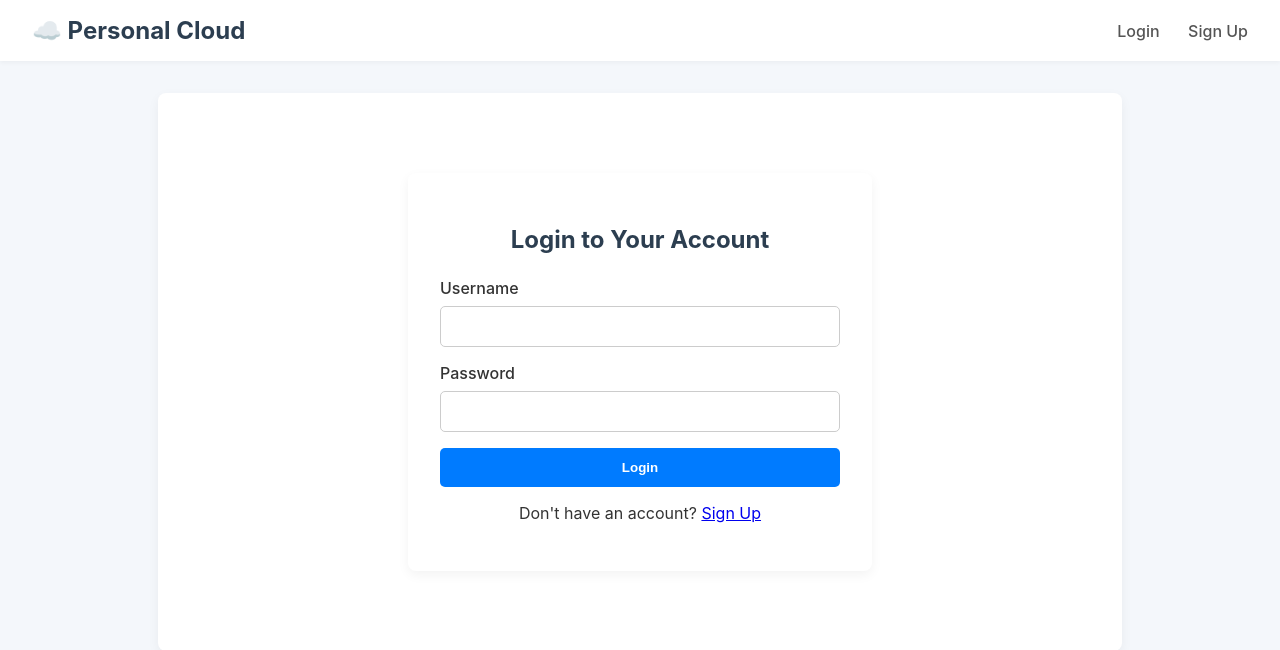
After one commit to jmanish45/personal-cloud-flask, a Flask app: page /login in a window 1280 px wide. The commit adds this page. Shown: the top 650 px of the page. Run offline with Flask 3, Linux system fonts and the light colour scheme.

Commit message:
third day progress

```diff
--- a/app.py
+++ b/app.py
@@ -1,85 +1,151 @@
 from flask import Flask, render_template, request, redirect, url_for, send_from_directory, flash
-import os
-# --- NEW IMPORTS ---
-# For database and user management
 from flask_sqlalchemy import SQLAlchemy
 from flask_login import LoginManager, UserMixin, login_user, logout_user, login_required, current_user
 from werkzeug.security import generate_password_hash, check_password_hash
+import os
 
 app = Flask(__name__)
 
-# --- NEW CONFIGURATIONS ---
-# This is required by Flask to use the flashing system securely.
-app.secret_key = 'a_super_secret_key_12345'
-# Configure the database (SQLite)
+# --- CONFIGURATION ---
+# Secret key for session management and flashing messages
+app.config['SECRET_KEY'] = 'a-very-secret-key-that-you-should-change'
+# Database configuration
 app.config['SQLALCHEMY_DATABASE_URI'] = 'sqlite:///database.db'
 app.config['SQLALCHEMY_TRACK_MODIFICATIONS'] = False
+# Directory for uploaded files
+UPLOAD_FOLDER = 'uploads'
+app.config['UPLOAD_FOLDER'] = UPLOAD_FOLDER
 
-# --- INITIALIZE EXTENSIONS ---
+if not os.path.exists(UPLOAD_FOLDER):
+    os.makedirs(UPLOAD_FOLDER)
+
+# --- DATABASE & LOGIN MANAGER SETUP ---
 db = SQLAlchemy(app)
 login_manager = LoginManager()
 login_manager.init_app(app)
-# If a user tries to access a page that requires login, redirect them here
-login_manager.login_view = 'login'
+login_manager.login_view = 'login' # Redirect to login page if user is not authenticated
 
-
-# --- NEW DATABASE MODEL ---
-# This class defines the 'User' table in our database.
-# UserMixin provides default implementations for methods that Flask-Login expects user objects to have.
+# --- DATABASE MODEL ---
 class User(UserMixin, db.Model):
     id = db.Column(db.Integer, primary_key=True)
     username = db.Column(db.String(150), unique=True, nullable=False)
     password = db.Column(db.String(150), nullable=False)
 
-
 # --- FLASK-LOGIN USER LOADER ---
-# This function is used by Flask-Login to reload the user object from the user ID stored in the session.
 @login_manager.user_loader
 def load_user(user_id):
     return User.query.get(int(user_id))
 
+# --- AUTHENTICATION ROUTES ---
+@app.route('/signup', methods=['GET', 'POST'])
+def signup():
+    if request.method == 'POST':
+        username = request.form.get('username')
+        password = request.form.get('password')
 
-# --- EXISTING CODE (UNCHANGED FOR NOW) ---
-UPLOAD_FOLDER = 'uploads'
-if not os.path.exists(UPLOAD_FOLDER):
-    os.makedirs(UPLOAD_FOLDER)
-app.config['UPLOAD_FOLDER'] = UPLOAD_FOLDER
+        # Check if username already exists
+        user = User.query.filter_by(username=username).first()
+        if user:
+            flash('Username already exists. Please choose another one.', 'error')
+            return redirect(url_for('signup'))
 
+        # Create new user with hashed password
+        new_user = User(
+            username=username,
+            password=generate_password_hash(password, method='pbkdf2:sha256')
+        )
+        db.session.add(new_user)
+        db.session.commit()
+
+        flash('Account created successfully! Please log in.', 'success')
+        return redirect(url_for('login'))
+    return render_template('signup.html')
+
+@app.route('/login', methods=['GET', 'POST'])
+def login():
+    if request.method == 'POST':
+        username = request.form.get('username')
+        password = request.form.get('password')
+        user = User.query.filter_by(username=username).first()
+
+        # Case 1: User does not exist
+        if not user:
+            flash('Username not found. Please check your spelling or sign up.', 'error')
+            return redirect(url_for('login'))
+
+        # Case 2: User exists, but password is incorrect
+        if not check_password_hash(user.password, password):
+            flash('Incorrect password. Please try again.', 'error')
+            return redirect(url_for('login'))
+
+        # Case 3: Success - Log the user in
+        login_user(user)
+        return redirect(url_for('index'))
+    return render_template('login.html')
+
+@app.route('/logout')
+@login_required
+def logout():
+    logout_user()
+    return redirect(url_for('login'))
+
+# --- CORE APPLICATION ROUTES ---
 @app.route('/')
+@login_required
 def index():
-    files = os.listdir(app.config['UPLOAD_FOLDER'])
+    # Create user-specific folder if it doesn't exist
+    user_folder = os.path.join(app.config['UPLOAD_FOLDER'], str(current_user.id))
+    if not os.path.exists(user_folder):
+        os.makedirs(user_folder)
+
+    # List files only from the current user's folder
+    files = os.listdir(user_folder)
     return render_template('index.html', files=files)
 
 @app.route('/upload', methods=['POST'])
+@login_required
 def upload_file():
     if 'file' not in request.files:
-        flash('No file part in the request.')
+        flash('No file part', 'error')
         return redirect(url_for('index'))
     file = request.files['file']
     if file.filename == '':
-        flash('No file selected. Please choose a file to upload.')
+        flash('No selected file', 'error')
         return redirect(url_for('index'))
 
-    file.save(os.path.join(app.config['UPLOAD_FOLDER'], file.filename))
-    flash(f"File '{file.filename}' uploaded successfully!")
+    # Define the path to the user's specific upload folder
+    user_folder = os.path.join(app.config['UPLOAD_FOLDER'], str(current_user.id))
+    if not os.path.exists(user_folder):
+        os.makedirs(user_folder)
+
+    file.save(os.path.join(user_folder, file.filename))
+    flash(f"File '{file.filename}' uploaded successfully!", 'success')
     return redirect(url_for('index'))
 
 @app.route('/uploads/<filename>')
+@login_required
 def uploaded_file(filename):
-    return send_from_directory(app.config['UPLOAD_FOLDER'], filename)
+    # Serve files from the current user's folder
+    user_folder = os.path.join(app.config['UPLOAD_FOLDER'], str(current_user.id))
+    return send_from_directory(user_folder, filename)
 
 @app.route("/delete/<filename>", methods=["POST"])
+@login_required
 def delete_file(filename):
-    file_path = os.path.join(app.config["UPLOAD_FOLDER"], filename)
+    # Define the path to the file in the user's specific folder
+    user_folder = os.path.join(app.config['UPLOAD_FOLDER'], str(current_user.id))
+    file_path = os.path.join(user_folder, filename)
+
     if os.path.exists(file_path):
         os.remove(file_path)
-        flash(f"File '{filename}' was successfully deleted.")
+        flash(f"File '{filename}' was successfully deleted.", 'success')
+    else:
+        flash('Error: File not found.', 'error')
     return redirect(url_for("index"))
 
 
 if __name__ == '__main__':
-    # --- NEW: CREATE DATABASE TABLES ---
-    # This checks if the database file exists and creates the tables if it doesn't.
+    # Create the database and tables if they don't exist
     with app.app_context():
         db.create_all()
     app.run(debug=True)
--- a/static/style.css
+++ b/static/style.css
@@ -4,111 +4,155 @@ body {
     background-color: #f4f7fb;
     color: #333;
     margin: 0;
-    padding: 20px;
-    display: flex;
-    justify-content: center;
-    align-items: flex-start;
-    min-height: 100vh;
+    padding: 0;
 }
 
-/* Main container for centering content */
 .container {
-    width: 100%;
-    max-width: 800px;
+    max-width: 900px;
+    margin: 2rem auto;
+    padding: 2rem;
+    background-color: #ffffff;
+    border-radius: 8px;
+    box-shadow: 0 4px 12px rgba(0, 0, 0, 0.05);
 }
 
-/* Card style for grouping content */
-.card {
+/* Navbar */
+.navbar {
     background-color: #ffffff;
-    border-radius: 8px;
-    box-shadow: 0 4px 12px rgba(0, 0, 0, 0.08);
-    padding: 25px 30px;
-    margin-bottom: 20px;
+    padding: 1rem 2rem;
+    display: flex;
+    justify-content: space-between;
+    align-items: center;
+    box-shadow: 0 2px 4px rgba(0,0,0,0.04);
+}
+.nav-brand {
+    font-size: 1.5rem;
+    font-weight: bold;
+    color: #2c3e50;
+    text-decoration: none;
+}
+.nav-links a {
+    color: #555;
+    text-decoration: none;
+    margin-left: 1.5rem;
+    font-weight: 500;
+}
+.nav-links a:hover {
+    color: #007bff;
+}
+.nav-user {
+    margin-right: 1.5rem;
+    color: #333;
+    font-weight: 500;
 }
 
-h1, h2 {
-    color: #2c3e50;
-    margin-top: 0;
-    border-bottom: 2px solid #ecf0f1;
-    padding-bottom: 10px;
+
+/* Alerts and Flash Messages */
+.alert {
+    padding: 1rem;
+    margin-bottom: 1rem;
+    border-radius: 5px;
+    color: #fff;
+    text-align: center;
+}
+.alert-success {
+    background-color: #28a745;
+}
+.alert-error {
+    background-color: #dc3545;
 }
 
-/* Styling for the file list */
+/* Authentication Forms (Login/Signup) */
+.auth-container {
+    max-width: 400px;
+    margin: 3rem auto;
+    padding: 2rem;
+    background-color: #fff;
+    border-radius: 8px;
+    box-shadow: 0 4px 12px rgba(0, 0, 0, 0.05);
+}
+.auth-container h2 {
+    text-align: center;
+    color: #2c3e50;
+    margin-bottom: 1.5rem;
+}
+.auth-form .form-group {
+    margin-bottom: 1rem;
+}
+.auth-form label {
+    display: block;
+    margin-bottom: 0.5rem;
+    font-weight: 500;
+}
+.auth-form input {
+    width: 100%;
+    padding: 0.75rem;
+    border: 1px solid #ccc;
+    border-radius: 5px;
+    box-sizing: border-box; /* Important for padding */
+}
+.auth-switch {
+    text-align: center;
+    margin-top: 1rem;
+}
+
+/* Buttons */
+.btn {
+    display: inline-block;
+    padding: 0.75rem 1.5rem;
+    border: none;
+    border-radius: 5px;
+    background-color: #007bff;
+    color: white;
+    font-weight: bold;
+    cursor: pointer;
+    text-align: center;
+}
+.btn:hover {
+    background-color: #0056b3;
+}
+.btn-primary {
+    width: 100%;
+}
+.btn-delete {
+    padding: 0.3rem 0.8rem;
+    background-color: #dc3545;
+    color: white;
+    border: none;
+    border-radius: 5px;
+    cursor: pointer;
+}
+.btn-delete:hover {
+    background-color: #c82333;
+}
+
+/* File Upload and List */
+.upload-section, .file-list-section {
+    margin-bottom: 2rem;
+}
+.file-input {
+    margin-right: 1rem;
+}
 .file-list {
     list-style: none;
     padding: 0;
 }
-
-.file-item, .file-item-empty {
+.file-item {
     display: flex;
     justify-content: space-between;
     align-items: center;
-    padding: 12px 15px;
-    border-radius: 6px;
-    transition: background-color 0.2s ease;
+    padding: 0.75rem;
+    border: 1px solid #eee;
+    border-radius: 5px;
+    margin-bottom: 0.5rem;
 }
-
-.file-item:nth-child(odd) {
-    background-color: #fdfdfd;
-}
-
-.file-item:hover {
-    background-color: #ecf0f1;
-}
-
 .file-item a {
-    color: #3498db;
     text-decoration: none;
+    color: #007bff;
     font-weight: 500;
 }
-
-/* General Button Styles */
-.btn {
-    background-color: #3498db;
-    color: white;
-    border: none;
-    padding: 10px 15px;
-    border-radius: 5px;
-    cursor: pointer;
-    font-size: 14px;
-    font-weight: bold;
-    transition: background-color 0.2s ease;
+.no-files {
+    color: #777;
+    text-align: center;
+    padding: 1rem;
 }
-
-.btn:hover {
-    background-color: #2980b9;
-}
-
-/* Specific style for the delete button */
-.btn-delete {
-    background-color: #e74c3c;
-}
-
-.btn-delete:hover {
-    background-color: #c0392b;
-}
-
-/* Styling for the upload form */
-.upload-form {
-    display: flex;
-    gap: 10px;
-    align-items: center;
-}
-
-.file-input {
-    flex-grow: 1;
-}
-
-/* Flash Messages Styling */
-.flash-messages {
-    margin-bottom: 20px;
-}
-
-.flash-message {
-    padding: 15px;
-    background-color: #2ecc71; /* Green for success */
-    color: white;
-    border-radius: 6px;
-    text-align: center;
-    margin: 0 0 10px 0;
-}
--- /dev/null
+++ b/templates/layout.html
@@ -0,0 +1,36 @@
+<!DOCTYPE html>
+<html lang="en">
+<head>
+    <meta charset="UTF-8">
+    <meta name="viewport" content="width=device-width, initial-scale=1.0">
+    <title>Personal Cloud Storage</title>
+    <link rel="stylesheet" href="{{ url_for('static', filename='style.css') }}">
+</head>
+<body>
+    <nav class="navbar">
+        <a href="{{ url_for('index') }}" class="nav-brand">☁️ Personal Cloud</a>
+        <div class="nav-links">
+            {% if current_user.is_authenticated %}
+                <span class="nav-user">Hello, {{ current_user.username }}</span>
+                <a href="{{ url_for('logout') }}">Logout</a>
+            {% else %}
+                <a href="{{ url_for('login') }}">Login</a>
+                <a href="{{ url_for('signup') }}">Sign Up</a>
+            {% endif %}
+        </div>
+    </nav>
+
+    <div class="container">
+        {% with messages = get_flashed_messages(with_categories=true) %}
+            {% if messages %}
+                {% for category, message in messages %}
+                    <div class="alert alert-{{ category }}">{{ message }}</div>
+                {% endfor %}
+            {% endif %}
+        {% endwith %}
+
+        {% block content %}{% endblock %}
+    </div>
+
+</body>
+</html>
--- /dev/null
+++ b/templates/login.html
@@ -0,0 +1,19 @@
+{% extends "layout.html" %}
+
+{% block content %}
+<div class="auth-container">
+    <h2>Login to Your Account</h2>
+    <form method="POST" action="{{ url_for('login') }}" class="auth-form">
+        <div class="form-group">
+            <label for="username">Username</label>
+            <input type="text" id="username" name="username" required>
+        </div>
+        <div class="form-group">
+            <label for="password">Password</label>
+            <input type="password" id="password" name="password" required>
+        </div>
+        <button type="submit" class="btn btn-primary">Login</button>
+    </form>
+    <p class="auth-switch">Don't have an account? <a href="{{ url_for('signup') }}">Sign Up</a></p>
+</div>
+{% endblock %}
```
Also changed, not shown: templates/index.html (+12 -37 lines), templates/signup.html (added, +19 -0 lines).
